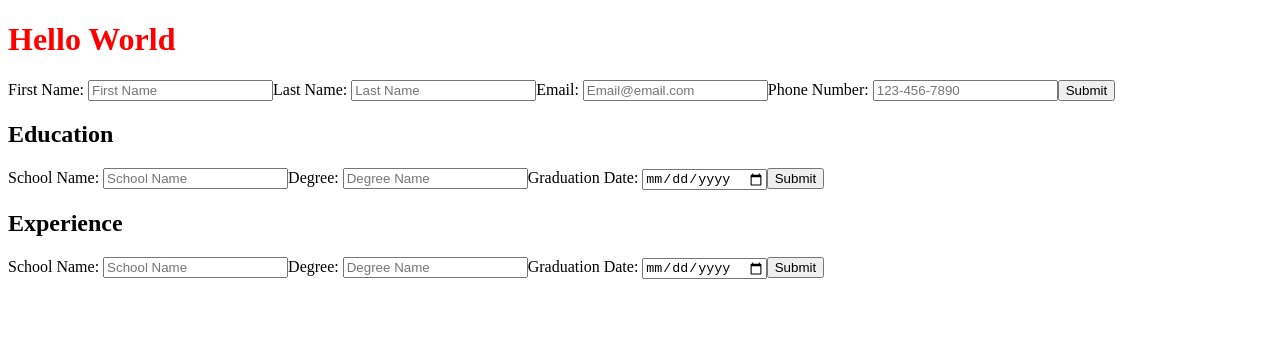
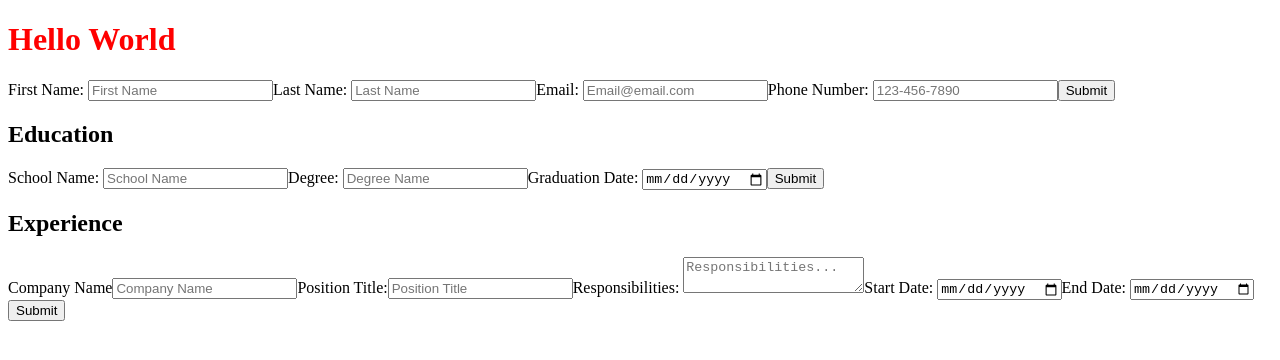
Before and after one commit to Dan-McGrath/cv-application, a React (Vite) app: page / in a window 1280 px wide. Shown: the top 360 px of the page. Built offline with nearby package versions, Linux system fonts and the light colour scheme.

Commit message:
Fix experience section

```diff
--- a/src/components/form/ExperienceForm.jsx
+++ b/src/components/form/ExperienceForm.jsx
@@ -4,40 +4,47 @@ import Button from "./button.jsx";
 
 export default function ExperienceForm() {
     const [isSubmitted, setIsSubmitted] = useState(false);
-    const [schoolName, setSchoolName] = useState('');
-    const [degree, setDegree] = useState('');
-    const [graduationDate, setGraduationDate] = useState('');
-
-    const schoolNameHandler = (e) => setSchoolName(e.target.value);
-    const degreeHandler = (e) => setDegree(e.target.value);
-    const graduationDateHandler = (e) => setGraduationDate(e.target.value)
+    const [companyName, setCompanyname] = useState('');
+    const [positionTitle, setPositionTitle] = useState('')
+    const [responsibilities, setResponsibilities ] = useState('');
+    const [startDate, setStartDate] = useState('');
+    const [endDate, setEndDate] = useState('');
 
     const submitHandler = (e) => {
         e.preventDefault();
         setIsSubmitted(!isSubmitted)
-    }
+    };
 
-    const editHandler = (e) => {
-        e.preventDefault(e);
-        setIsSubmitted(!isSubmitted);
-    }
+    const editHandler = () => setIsSubmitted(!isSubmitted);
+
+    const companyNameHandler = (e) => setCompanyname(e.target.value)
+    const positionTitleHandler = (e) => setPositionTitle(e.target.value);
+    const responsibilitiesHandler = (e) => setResponsibilities(e.target.value);
+    const startDateHnadler = (e) => setStartDate(e.target.value);
+    const endDateHnadler = (e) => setEndDate(e.target.value);
 
     return (
         isSubmitted ?
         <>
-            <p>{schoolName}</p>
-            <p>{degree}</p>
-            <p>{graduationDate}</p>
-            <Button onClick={editHandler} />
+        <p>{companyName}</p>
+        <p>{positionTitle}</p>
+        <p>{responsibilities}</p>
+        <p>{startDate}</p>
+        <p>{endDate}</p>
+        <Button onClick={editHandler}/>
         </> :
         <form onSubmit={submitHandler}>
-            <Label htmlFor='school-name' text='School Name: ' />
-            <Input type='text' name='school-name' idName='school-name' text='School Name' value={schoolName} handler={schoolNameHandler}/>
-            <Label htmlFor='degree' text='Degree: ' />
-            <Input type='text' name='degree' idName='degree' text='Degree Name' value={degree} handler={degreeHandler}/>
-            <Label htmlFor='graduation-date' text='Graduation Date: ' />
-            <Input type='date' name='graduation-date' idName='graduation-date' value={graduationDate} handler={graduationDateHandler}/>
-            <input type='submit' />
+            <Label htmlFor='company-name' text='Company Name'/>
+            <Input type='text' name='company-name' idName='company-name' text='Company Name' handler={companyNameHandler} value={companyName} />
+            <Label htmlFor='position-title' text='Position Title:' />
+            <Input type='text' name='position-title' idName='position-title' text='Position Title' handler={positionTitleHandler} value={positionTitle}  />
+            <Label htmlFor='responsibilities' text='Responsibilities: ' />
+            <textarea type='textarea' name='responsibilities' idName='responsibilities' placeholder='Responsibilities...' handler={responsibilitiesHandler} value={responsibilities}  />
+            <Label htmlFor='start-date' text='Start Date: ' />
+            <Input type='date' name='start-date' idName='start-date' text='00/00' handler={startDateHnadler} value={startDate}  />
+            <Label htmlFor='end-date' text='End Date: ' />
+            <Input type='date' name='end-date' idName='end=date' text='00/00' handler={endDateHnadler} value={endDate}  />
+            <input type="submit" />
         </form>
     )
 }
```
